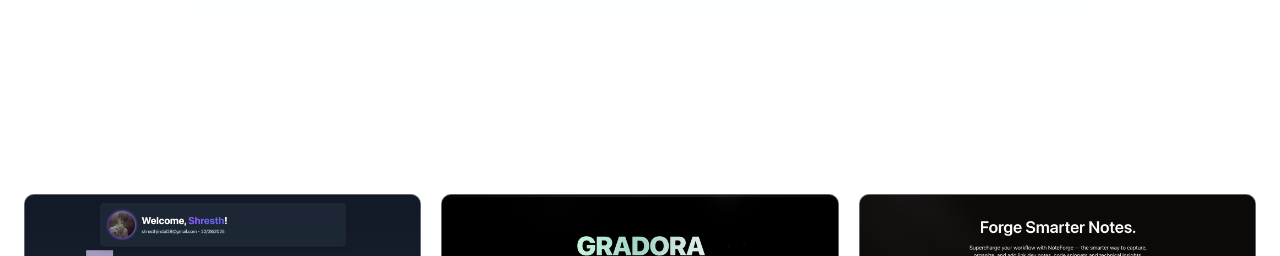
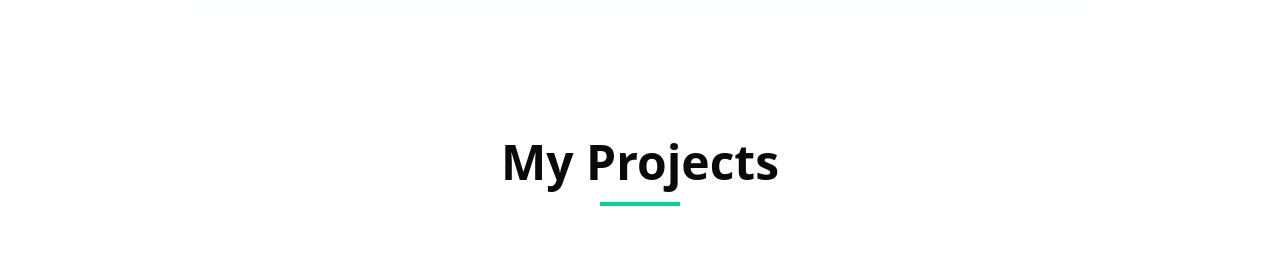
Before and after one commit to shresthjindal28/final-portfolio, a Next.js app: page / in a window 1280 px wide. Shown: the part 2580-2836 px from the top of the page. Built offline with nearby package versions, Linux system fonts and the light colour scheme.

Commit message:
Refactor Projects component: enhance heading style, add decorative underline, and adjust grid layout for improved presentation

```diff
--- a/app/components/Projects.tsx
+++ b/app/components/Projects.tsx
@@ -73,11 +73,14 @@
 export default function Projects() {
   return (
     <section id="projects" className="py-10 px-6">
-      <h2 className="text-2xl font-bold text-white mb-6 text-center">
-        My Projects
-      </h2>
+      <div className="text-center mb-16">
+        <h2 className="text-4xl md:text-5xl font-bold text-foreground mb-4">
+          My Projects
+        </h2>
+        <div className="w-20 h-1 bg-emerald-400 mx-auto mb-4"></div>
+      </div>
 
-      <div className="grid sm:grid-cols-2 lg:grid-cols-3 gap-5">
+      <div className="grid sm:grid-cols-2 lg:grid-cols-2 gap-10 max-w-6xl mx-auto px-4 sm:px-6">
         {projects.map((project) => (
           <div
             key={project.title}
```
